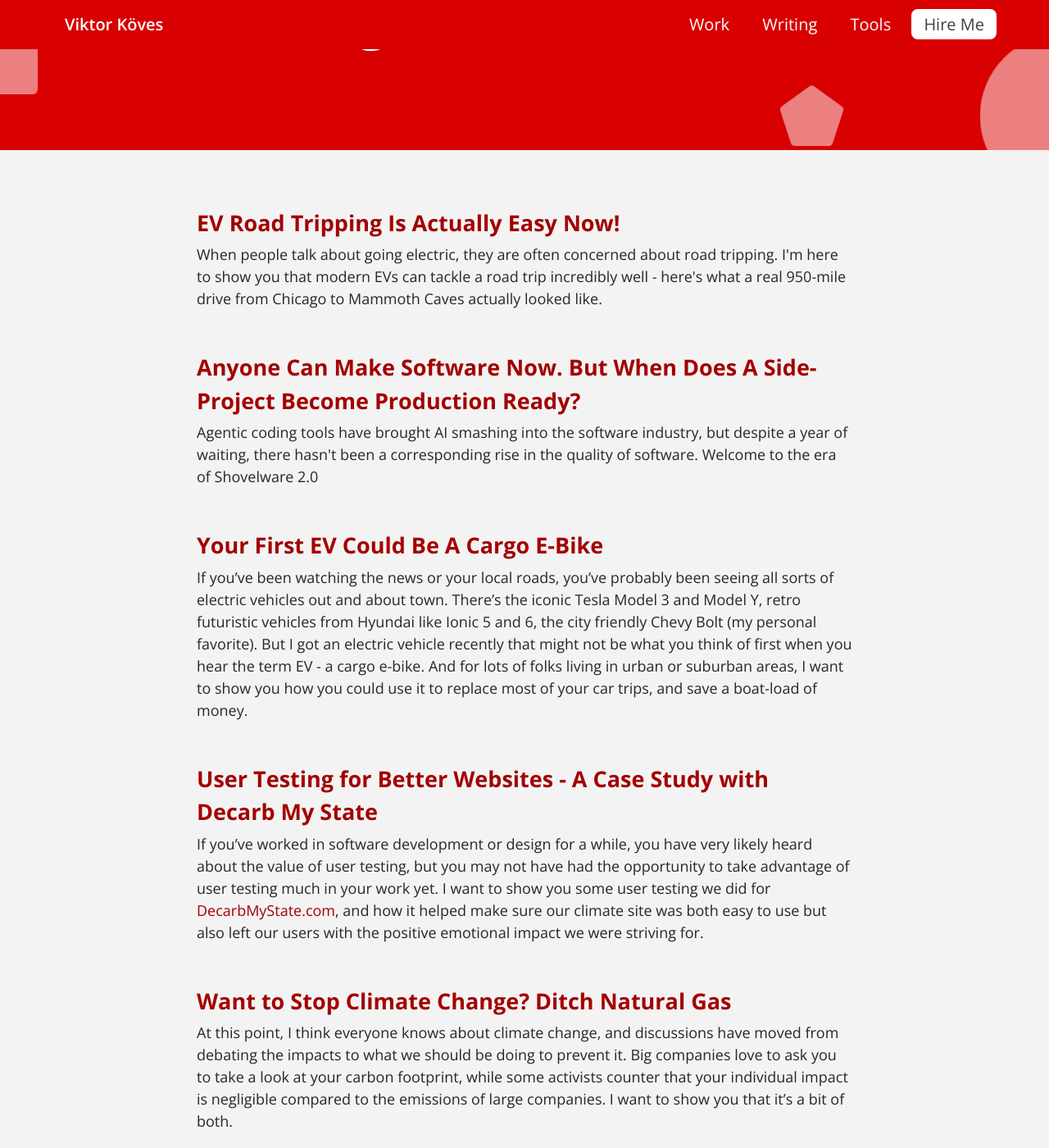
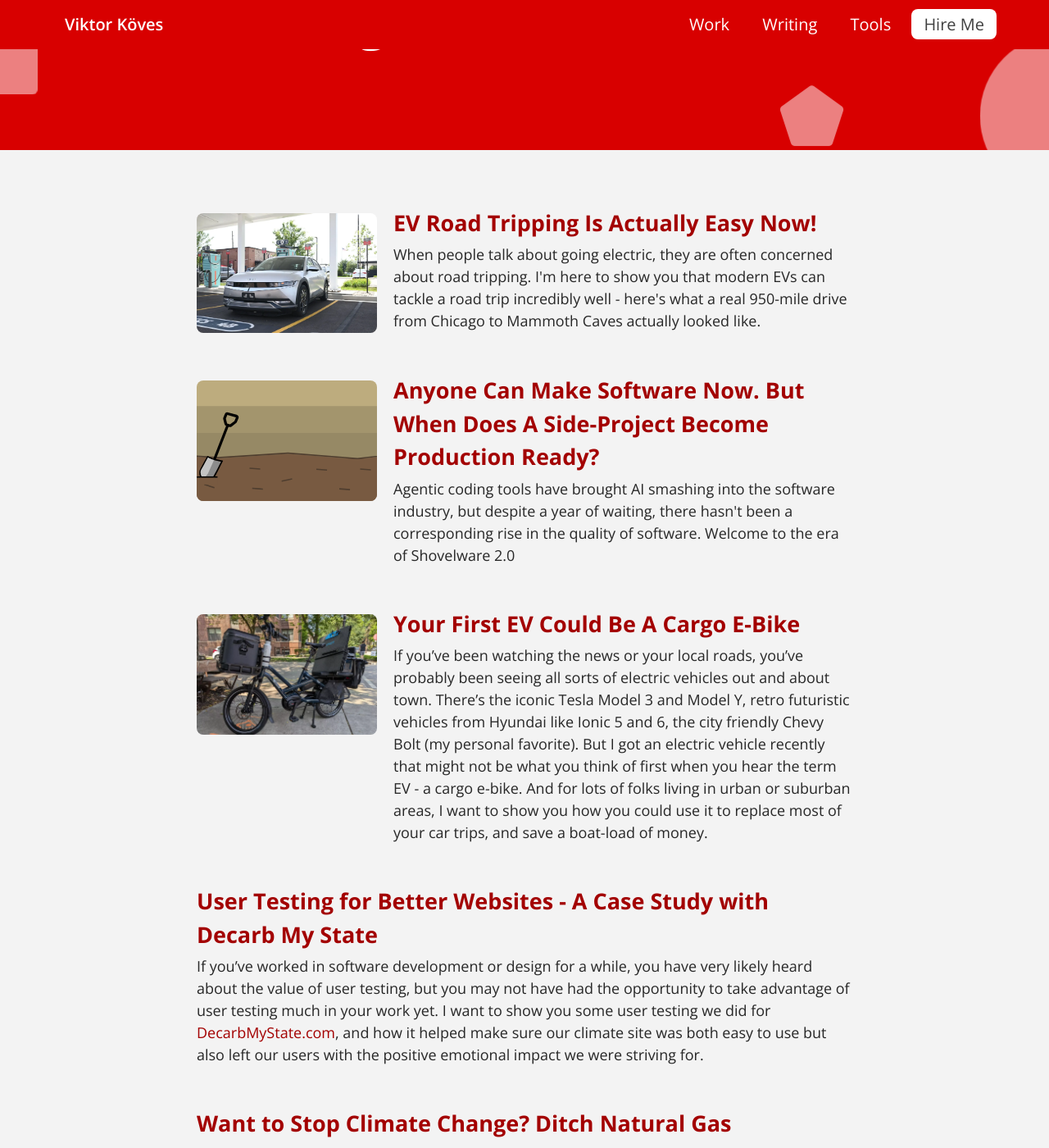
Before and after one commit to vkoves/vkoves.github.io, a Jekyll site: the page built from writing.html, in a window 1280 px wide and 1400 px high, scrolled down 253 px. Shown: the whole window at 82% size. Built offline with Jekyll 4.4.1, drawn with Linux system fonts in a browser that asks for light colours.

Commit message:
Add Writing images

```diff
--- a/css/writing.scss
+++ b/css/writing.scss
@@ -45,6 +45,20 @@ hr {
 
 /* Post List Styling on the Posts page */
 
+// Width of a post's thumbnail on desktop. Posts without a thumbnail simply omit
+// it and their text runs full width.
+$post-thumbnail-width: 220px;
+// Thumbnails come from article images with varying aspect ratios, so fix one
+// here and let object-fit crop to it. Quoted so Sass treats it as a CSS ratio
+// rather than a division.
+$post-thumbnail-ratio: '3 / 2';
+// Gap between a thumbnail and the post's title and excerpt
+$post-thumbnail-gap: 20px;
+$post-thumbnail-radius: 8px;
+// Nudges the thumbnail down to sit level with the title text beside it, which
+// starts below the h2's own line spacing
+$post-thumbnail-margin-top: 8px;
+
 .post-list {
   padding-left: 0px;
   padding-top: 15px;
@@ -60,6 +74,32 @@ hr {
 
   h2 { margin: 0; }
 
+  // Only listings with a thumbnail become a row; the rest stay full width
+  &.-with-image {
+    display: flex;
+    gap: $post-thumbnail-gap;
+    align-items: flex-start;
+  }
+
+  .thumbnail {
+    flex: 0 0 $post-thumbnail-width;
+    display: block;
+    margin-top: $post-thumbnail-margin-top;
+    border-radius: $post-thumbnail-radius;
+    overflow: hidden;
+    // The image is a link, but its accessible name comes from the title beside
+    // it, so it takes the same focus treatment rather than its own outline
+    line-height: 0;
+
+    img {
+      width: 100%;
+      aspect-ratio: #{$post-thumbnail-ratio};
+      object-fit: cover;
+    }
+  }
+
+  .post-details { flex: 1; min-width: 0; }
+
   .category {
     position: relative;
     bottom: 4px;
@@ -72,6 +112,14 @@ hr {
   }
 
   .excerpt p { margin: 0px; }
+
+  // Side by side leaves too little room for either on a phone, so stack them
+  // and let the image run the full width of the card
+  @media (max-width: $mobile-max-width) {
+    &.-with-image { flex-direction: column; }
+
+    .thumbnail { flex-basis: auto; width: 100%; }
+  }
 }
 /* End post list styling */
 
--- a/writing.html
+++ b/writing.html
@@ -14,7 +14,20 @@ title: "Writing"
       {% continue %}
     {% endif %}
 
-    <li class="post-listing">
+    <li class="post-listing{% if post.thumbnail %} -with-image{% endif %}">
+      {% comment %}
+        A separate field from metadata.image: that one is the social card, which
+        has the title baked into it and would just repeat the heading here.
+        Decorative and aria-hidden, since the adjacent title link already names
+        the post.
+      {% endcomment %}
+      {% if post.thumbnail %}
+        <a href="{{ post.url }}" class="thumbnail" tabindex="-1" aria-hidden="true">
+          <img src="{{ post.thumbnail }}" alt="" loading="lazy">
+        </a>
+      {% endif %}
+
+      <div class="post-details">
         <div class="post-heading">
           <h2>
             <a href="{{ post.url }}" class="title">
@@ -33,6 +46,7 @@ title: "Writing"
         <div class="excerpt">
           {{ post.excerpt }}
         </div>
+      </div>
     </li>
   {% endfor %}
 </ul>
```
Also changed, not shown: _posts/2024-09-21-your-first-ev-could-be-a-cargo-ebike.md (+1 -0 lines), _posts/2025-05-25-ai-and-shovelware-2.0.md (+1 -0 lines), _posts/2026-08-23-ev-road-tripping-is-actually-easy-now.md (+1 -0 lines), post-assets/ai-shovelware/shovelware-header-static.svg (added). Lines whose indentation alone changed are shown as unchanged.
